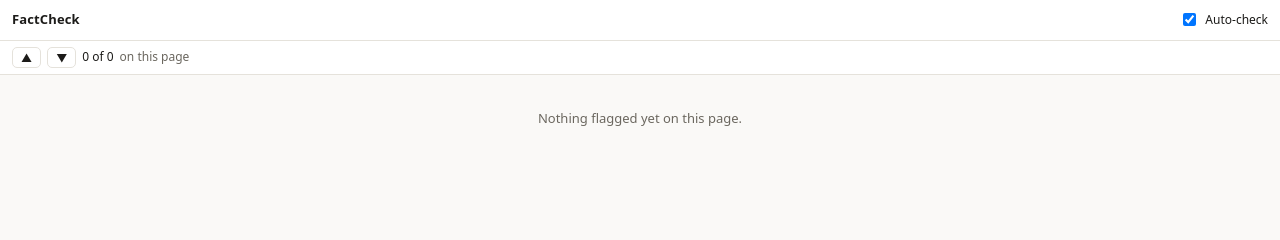
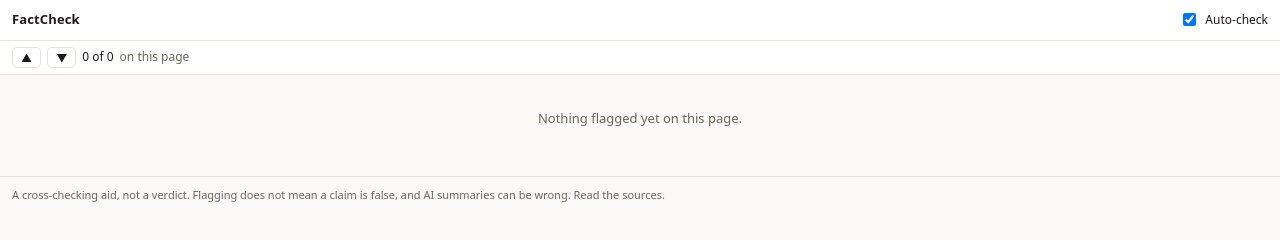
Before and after one commit to WetBoots12/DoubleCheck, a website with bundled scripts: page src/sidepanel/panel.html in a window 1280 px wide. Built offline with nearby package versions, Linux system fonts and the light colour scheme; some packages are replaced by stand-ins of ours; no server answers.

Commit message:
Add README with a prominent no-liability disclaimer
The disclaimer sits at the top of the README, above what the extension does,
rather than buried at the bottom where a reader would meet it only after forming
expectations.

It states plainly that nothing shown is a statement of fact: flagging says
nothing about whether a claim is true, search results are not verification, AI
summaries can be confidently wrong regardless of the confidence figure they
report, and outlet lean estimates come from the user's chosen model rather than
any ratings organization. It disclaims warranty and liability for what users
find, conclude, or decide, and notes that it is a plain-language statement rather
than lawyer-drafted terms.

Short versions also appear in the side panel and the options page, since users
will meet the interface without ever reading the README.

The README also covers installation, the button-by-button cost model, privacy,
and where the rest of the documentation lives.

```diff
--- a/src/sidepanel/panel.html
+++ b/src/sidepanel/panel.html
@@ -136,6 +136,10 @@
       .chip.lean-center { background: var(--lean-center); }
       .chip.lean-unclear { background: var(--flat-soft); }
       .caveat { font-size: 10px; color: var(--muted); margin-top: 4px; font-style: italic; }
+      .disclaimer {
+        padding: 10px 12px 16px; font-size: 11px; line-height: 1.45;
+        color: var(--muted); border-top: 1px solid var(--border);
+      }
       button.check:hover:not(:disabled) { filter: brightness(1.1); }
       button.check:disabled { opacity: 0.6; cursor: default; }
       button.link { background: none; border: none; color: var(--link); cursor: pointer; padding: 0; font: inherit; text-decoration: underline; }
@@ -156,6 +160,10 @@
       <span class="findhint">on this page</span>
     </div>
     <main id="feed"><div class="empty">Nothing flagged yet on this page.</div></main>
+    <footer class="disclaimer">
+      A cross-checking aid, not a verdict. Flagging does not mean a claim is false,
+      and AI summaries can be wrong. Read the sources.
+    </footer>
     <script type="module" src="panel.js"></script>
   </body>
 </html>
```
Also changed, not shown: src/options/options.html (+6 -0 lines), README.md (added).
